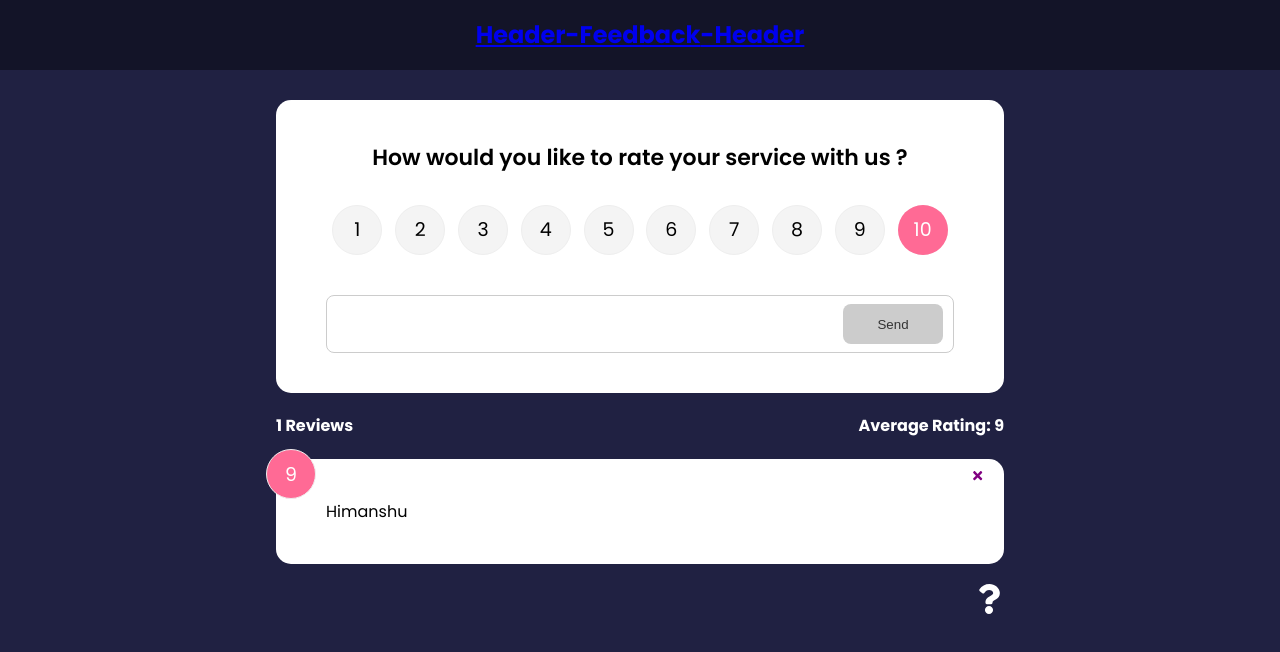
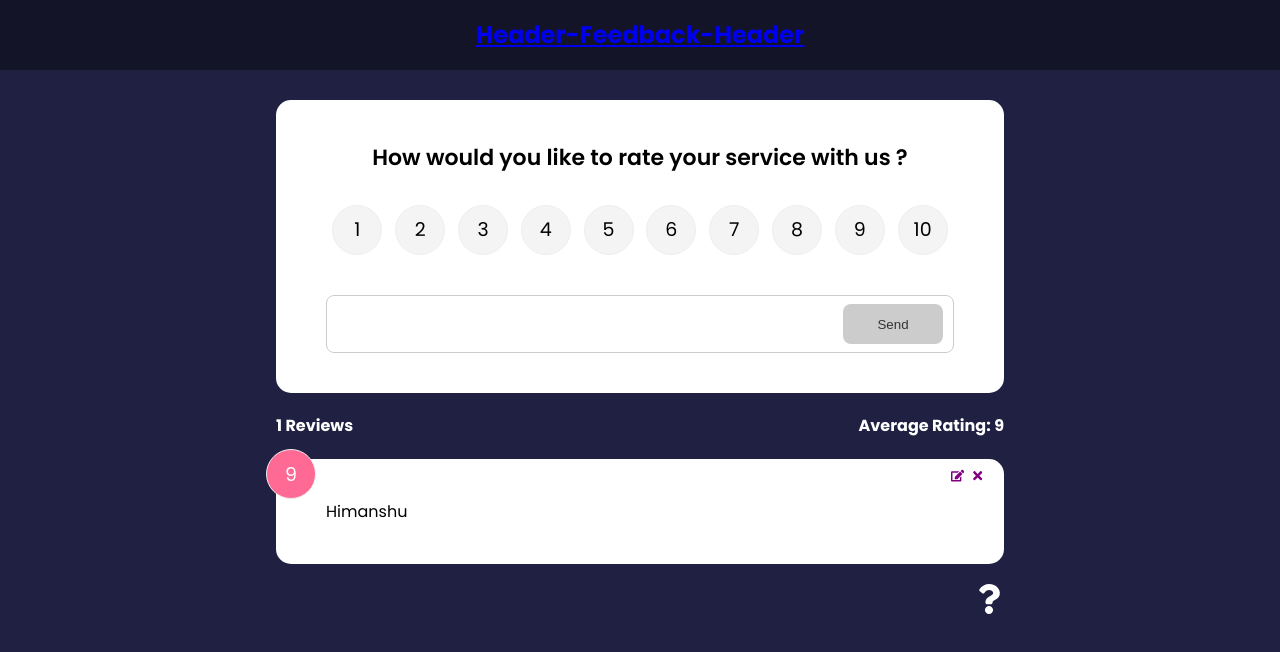
Before and after one commit to gradder7/feedback-react, a React (Create React App) app: page / in a window 1280 px wide. Shown: the top 652 px of the page. Built offline with nearby package versions, Linux system fonts and the light colour scheme.

Commit message:
Edit and update

```diff
--- a/src/Components/FeedbackForm.jsx
+++ b/src/Components/FeedbackForm.jsx
@@ -1,15 +1,26 @@
-import React, { useContext, useState } from "react";
+import React, { useContext, useState, useEffect } from "react";
 import Card from "./shared/Card";
 import Button from "./shared/Button";
 import Rating from "./Rating";
 import FeedbackContext from "../context/FeedbackContext";
 
 export default function FeedbackForm() {
-  const { addFeedback } = useContext(FeedbackContext);
   const [text, setText] = useState("");
   const [btnDisabled, setBtnDisabled] = useState(true);
   const [message, setMessage] = useState("");
   const [rating, setRating] = useState(10);
+  const { addFeedback, feedBackEdit, updateItem } = useContext(FeedbackContext);
+
+  // useeffect=>something happens on change sideEffects
+  // on click in edit set text, buton and rating
+  useEffect(() => {
+    if (feedBackEdit.edit === true) {
+      setBtnDisabled(false);
+      setText(feedBackEdit.item.text);
+      setRating(feedBackEdit.item.rating);
+    }
+  }, [feedBackEdit]); //dependency when it changes the useEffect calls
+
   const handleOnchange = (e) => {
     // console.log(e.target.value);
     if (text === "") {
@@ -43,7 +54,13 @@ export default function FeedbackForm() {
         rating,
       };
       // console.log(newFeedback);
-      addFeedback(newFeedback);
+
+      if (feedBackEdit.edit === true) {
+
+        updateItem(feedBackEdit.item.id, newFeedback); //new feed back beacuse we are seeting the text onchange() this text will be in input when clicked
+      } else {
+        addFeedback(newFeedback);
+      }
       setText("");
     }
   };
--- a/src/Components/FeedbackItem.jsx
+++ b/src/Components/FeedbackItem.jsx
@@ -1,11 +1,11 @@
 import React, { useContext } from "react";
 import Card from "./shared/Card";
 import PropTypes from "prop-types";
-import { FaTimes } from "react-icons/fa";
+import { FaTimes, FaEdit } from "react-icons/fa";
 import FeedbackContext from "../context/FeedbackContext";
 
 export default function FeedbackItem({ item }) {
-  const { deleteFeedBack } = useContext(FeedbackContext);
+  const { deleteFeedBack, editFeedback } = useContext(FeedbackContext);
   return (
     <Card
     // reverse={true}
@@ -15,6 +15,14 @@ export default function FeedbackItem({ item }) {
         {/*  npm i react-icons */}
         <FaTimes onClick={() => deleteFeedBack(item.id)} color="purple" />
       </button>
+      <button
+        className="edit"
+        onClick={() => {
+          editFeedback(item);
+        }}
+      >
+        <FaEdit color="purple" />
+      </button>
       <div className="text-display">{item.text}</div>
     </Card>
   );
--- a/src/Components/Rating.jsx
+++ b/src/Components/Rating.jsx
@@ -1,6 +1,7 @@
-import React, { useState } from "react";
+import React, { useContext, useState ,useEffect} from "react";
+import FeedbackContext from "../context/FeedbackContext";
 
-export default function Rating({selected}) {
+export default function Rating({ selected }) {
   const [select, setSelect] = useState(10);
   const numRating = [1, 2, 3, 4, 5, 6, 7, 8, 9, 10];
   const handleChange = (e) => {
@@ -11,6 +12,14 @@ export default function Rating({selected}) {
     //we will pass it to up using the function passed as a prop by FeedbackFrom
     selected(+e.currentTarget.value);
   };
+
+
+  // chnage the rating click of edit
+  const { feedBackEdit } = useContext(FeedbackContext);
+  useEffect(() => {
+    setSelect(feedBackEdit.item.rating);
+  }, [feedBackEdit])
+
   return (
     <ul className="rating">
       {numRating.map((li, index) => {
--- a/src/context/FeedbackContext.js
+++ b/src/context/FeedbackContext.js
@@ -14,6 +14,12 @@ export const FeedbackProvider = ({ children }) => {
       rating: 9,
     },
   ]);
+
+  const [feedBackEdit, setFeedBackEdit] = useState({
+    // it will take full object that is being clicked to the item
+    item: {},
+    edit: false,
+  });
 
   // functions
   //add
@@ -36,11 +42,36 @@ export const FeedbackProvider = ({ children }) => {
       setFeedback(feedback.filter((item) => item.id !== id));
     }
   };
+
+  //   edit
+  const editFeedback = (item) => {
+    setFeedBackEdit({
+        // item:item,
+      item,
+      edit:true,
+    });
+  };
+  //update
+  const updateItem=(id,updatedItem)=>{
+        setFeedback(feedback.map(item=>
+            item.id===id?{...item,...updatedItem}: item
+        ));
+
+  }
   // return
   return (
     // when ever we wrap inside the feedbackContext all the childrens,
     //will pass here as a props
-    <FeedbackContext.Provider value={{ feedback, deleteFeedBack, addFeedback }}>
+    <FeedbackContext.Provider
+      value={{
+        feedback,
+        deleteFeedBack,
+        addFeedback,
+        editFeedback,
+        feedBackEdit,
+        updateItem,
+      }}
+    >
       {children}
     </FeedbackContext.Provider>
   );
```
